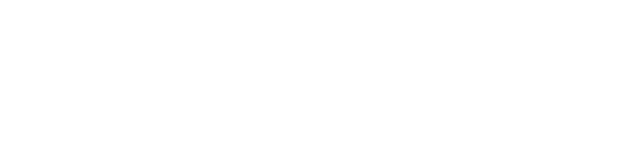
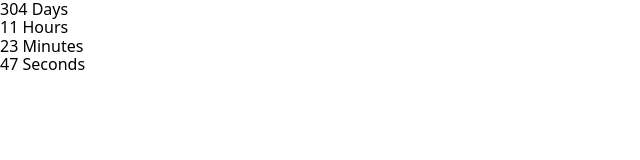
Before and after one commit to PavliukD/goit-js-hw-11-timer, a website built with Parcel: page src/index.html in a window 1280 px wide. Shown: the whole page, without its empty margins (0-640 px from the left). Built offline with nearby package versions, Linux system fonts and the light colour scheme.

Commit message:
выполнено задание согласно условия

```diff
--- a/package.json
+++ b/package.json
@@ -3,10 +3,10 @@
   "version": "1.1.0",
   "description": "",
   "main": "index.js",
-  "homepage": "https://albatrozzz/promosofocation",
+  "homepage": "https://albatrozzz/goit-js-hw-11-timer",
   "scripts": {
     "dev": "parcel src/*.html",
-    "build": "parcel build src/*.html --public-url /promosofocation/"
+    "build": "parcel build src/*.html --public-url /goit-js-hw-11-timer/"
   },
   "repository": {
     "type": "git",
--- a/src/index.html
+++ b/src/index.html
@@ -13,7 +13,7 @@
   </head>
   <body>
 
-
+    <include src="./partials/timer.html"></include>
     <script src="./index.js"></script>
   </body>
 </html>
--- a/src/index.js
+++ b/src/index.js
@@ -1,4 +1,6 @@
+import CountdownTimer from './js/timer'
 
-import { delay } from './js/task1'
-import { toggleUserState } from './js/task2'
-import { makeTransaction } from './js/task3'
+new CountdownTimer({
+    selector: '#timer-1',
+    targetDate: new Date('Jul 17, 2022'),
+  });
--- /dev/null
+++ b/src/js/timer.js
@@ -0,0 +1,47 @@
+
+export default class CountdownTimer{
+    constructor({selector, targetDate}){
+        this.refs = {
+            timer: document.querySelector(`${selector}`),
+            days: document.querySelector('[data-value = days]'),
+            hours: document.querySelector('[data-value = hours]'),
+            mins: document.querySelector('[data-value = mins]'),
+            secs: document.querySelector('[data-value = secs]'),
+        }
+
+        this.startCounter(targetDate)
+    }
+
+    pad(value) {
+        return String(value).padStart(2, '0')
+      }
+
+    timerCalc(time){
+        const days = this.pad(Math.floor(time / (1000 * 60 * 60 * 24)))
+        const hours = this.pad(Math.floor((time % (1000 * 60 * 60 * 24)) / (1000 * 60 * 60)))
+        const mins = this.pad(Math.floor((time % (1000 * 60 * 60)) / (1000 * 60)))
+        const secs = this.pad(Math.floor((time % (1000 * 60)) / 1000))
+
+        let counterValue = {days, hours, mins, secs}
+
+        this.timerUpdate(counterValue)
+        }
+
+    startCounter(targetDate){
+        if (targetDate < Date.now()){
+            this.refs.timer.innerHTML = 'Error'
+            return
+        }
+
+        setInterval(() =>{
+            this.timerCalc(targetDate - Date.now())
+        })
+    }
+
+    timerUpdate({days, hours, mins, secs}){
+        this.refs.days.textContent = `${days}`
+        this.refs.hours.textContent = `${hours}`
+        this.refs.mins.textContent = `${mins}`
+        this.refs.secs.textContent = `${secs}`
+    }
+}
--- /dev/null
+++ b/src/partials/timer.html
@@ -0,0 +1,21 @@
+<div class="timer" id="timer-1">
+    <div class="field">
+      <span class="value" data-value="days">11</span>
+      <span class="label">Days</span>
+    </div>
+
+    <div class="field">
+      <span class="value" data-value="hours">11</span>
+      <span class="label">Hours</span>
+    </div>
+
+    <div class="field">
+      <span class="value" data-value="mins">11</span>
+      <span class="label">Minutes</span>
+    </div>
+
+    <div class="field">
+      <span class="value" data-value="secs">11</span>
+      <span class="label">Seconds</span>
+    </div>
+  </div>
```
Also changed, not shown: src/images/what-if-i-told-you-it-doesnt-work-that-way.jpg (added).
